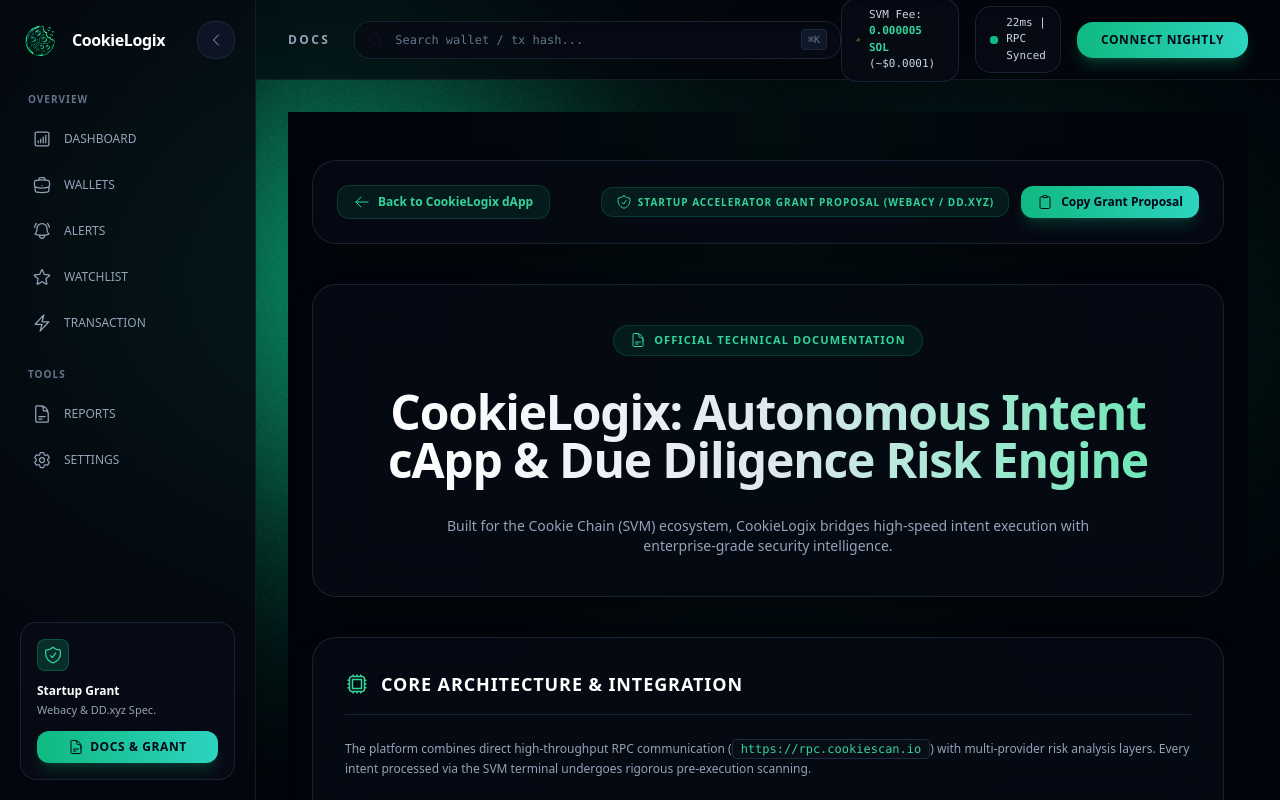
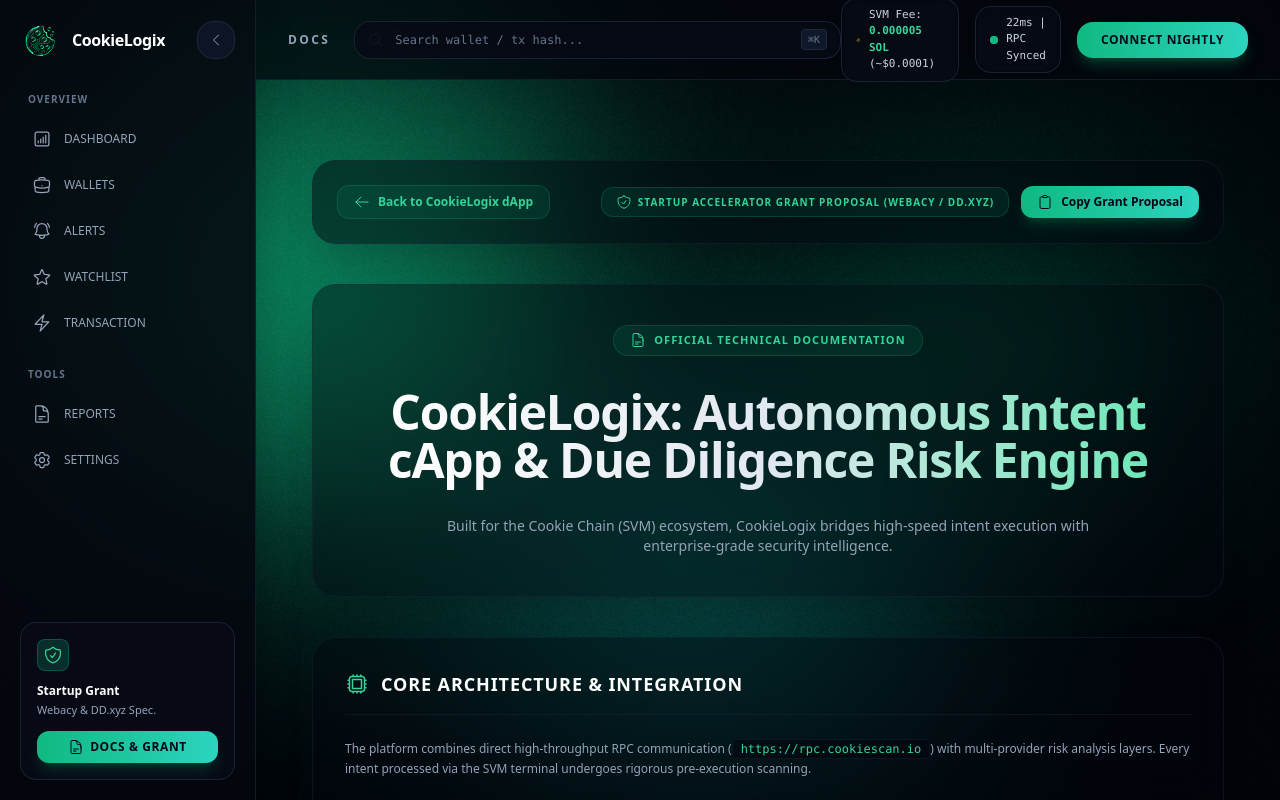
Before and after one commit to oficialponto6/cookielogix, a Next.js app: page /docs in a window 1280 px wide. Built offline with nearby package versions, Linux system fonts and the light colour scheme; what @solana/web3.js would draw is missing.

Commit message:
fix: apply app background image and glassmorphism to docs page

```diff
--- a/src/app/docs/page.tsx
+++ b/src/app/docs/page.tsx
@@ -38,13 +38,13 @@
   return (
     <div className="min-h-screen text-slate-100 font-sans relative overflow-x-hidden selection:bg-emerald-500 selection:text-slate-950 bg-[#02050b]">
 
-      {/* Background Glow & FX */}
-      <div className="absolute inset-0 bg-[radial-gradient(ellipse_at_top,_var(--tw-gradient-stops))] from-emerald-950/20 via-[#02050b] to-[#02050b] pointer-events-none z-0"></div>
+      {/* Background Image idêntica ao AppShell principal */}
+      <div className="absolute inset-0 bg-[url('/cookielogix-bg.jpg')] bg-cover bg-center bg-fixed opacity-75 pointer-events-none z-0"></div>
 
       <div className="max-w-5xl mx-auto px-6 py-12 relative z-10 space-y-10">
 
         {/* Top Navigation & Action Bar */}
-        <div className="flex flex-col sm:flex-row justify-between items-start sm:items-center bg-[#060a14]/85 backdrop-blur-3xl border border-slate-800/80 p-6 rounded-3xl gap-4 shadow-2xl">
+        <div className="flex flex-col sm:flex-row justify-between items-start sm:items-center bg-[#03060e]/50 backdrop-blur-2xl border border-slate-800/40 p-6 rounded-3xl gap-4 shadow-2xl">
           <a
             href="/"
             className="inline-flex items-center gap-2 text-xs font-bold text-emerald-400 hover:text-emerald-300 transition bg-emerald-500/10 border border-emerald-500/20 px-4 py-2 rounded-xl cursor-pointer"
@@ -67,7 +67,7 @@
         </div>
 
         {/* Hero Section */}
-        <div className="bg-[#060a14]/80 backdrop-blur-2xl border border-slate-800/80 p-10 rounded-3xl relative overflow-hidden shadow-2xl text-center space-y-6">
+        <div className="bg-[#03060e]/40 backdrop-blur-xl border border-slate-800/40 p-10 rounded-3xl relative overflow-hidden shadow-2xl text-center space-y-6">
           <div className="inline-flex items-center gap-2 bg-emerald-500/10 border border-emerald-500/20 px-4 py-1.5 rounded-full text-[11px] font-bold text-emerald-400 tracking-widest uppercase relative z-10">
             <DocumentTextIcon className="w-4 h-4 text-emerald-400" /> Official Technical Documentation
           </div>
@@ -82,18 +82,18 @@
         </div>
 
         {/* Section 2: Core Architecture */}
-        <div className="bg-[#060a14]/80 backdrop-blur-2xl border border-slate-800/80 p-8 rounded-3xl space-y-6 shadow-2xl">
-          <div className="flex items-center gap-3 border-b border-slate-800/80 pb-4">
+        <div className="bg-[#03060e]/40 backdrop-blur-xl border border-slate-800/40 p-8 rounded-3xl space-y-6 shadow-2xl">
+          <div className="flex items-center gap-3 border-b border-slate-800/40 pb-4">
             <CpuChipIcon className="w-6 h-6 text-emerald-400" />
             <h2 className="text-lg font-black text-white uppercase tracking-wider">Core Architecture & Integration</h2>
           </div>
 
           <p className="text-xs text-slate-400 leading-relaxed">
-            The platform combines direct high-throughput RPC communication (<code className="text-emerald-400 font-mono bg-[#090d18] px-2 py-0.5 rounded border border-slate-800">https://rpc.cookiescan.io</code>) with multi-provider risk analysis layers. Every intent processed via the SVM terminal undergoes rigorous pre-execution scanning.
+            The platform combines direct high-throughput RPC communication (<code className="text-emerald-400 font-mono bg-[#03060e]/60 px-2 py-0.5 rounded border border-slate-800/40">https://rpc.cookiescan.io</code>) with multi-provider risk analysis layers. Every intent processed via the SVM terminal undergoes rigorous pre-execution scanning.
           </p>
 
           <div className="grid grid-cols-1 md:grid-cols-2 gap-6 pt-2">
-            <div className="bg-[#090d18]/80 backdrop-blur-md border border-slate-800/80 p-6 rounded-2xl space-y-3 shadow-inner">
+            <div className="bg-[#03060e]/30 backdrop-blur-md border border-slate-800/30 p-6 rounded-2xl space-y-3 shadow-inner">
               <h3 className="text-sm font-black text-emerald-400 flex items-center gap-2">
                 <ShieldCheckIcon className="w-4 h-4" /> 1. Intent-Driven Engine
               </h3>
@@ -102,7 +102,7 @@
               </p>
             </div>
 
-            <div className="bg-[#090d18]/80 backdrop-blur-md border border-slate-800/80 p-6 rounded-2xl space-y-3 shadow-inner">
+            <div className="bg-[#03060e]/30 backdrop-blur-md border border-slate-800/30 p-6 rounded-2xl space-y-3 shadow-inner">
               <h3 className="text-sm font-black text-emerald-400 flex items-center gap-2">
                 <CpuChipIcon className="w-4 h-4" /> 2. Risk Intelligence Layer
               </h3>
@@ -114,21 +114,21 @@
         </div>
 
         {/* Section 3: Grant Alignment */}
-        <div className="bg-[#060a14]/80 backdrop-blur-2xl border border-slate-800/80 p-8 rounded-3xl space-y-6 shadow-2xl">
-          <div className="flex items-center gap-3 border-b border-slate-800/80 pb-4">
+        <div className="bg-[#03060e]/40 backdrop-blur-xl border border-slate-800/40 p-8 rounded-3xl space-y-6 shadow-2xl">
+          <div className="flex items-center gap-3 border-b border-slate-800/40 pb-4">
             <RocketLaunchIcon className="w-6 h-6 text-emerald-400" />
             <h2 className="text-lg font-black text-white uppercase tracking-wider">Startup Accelerator Grant Alignment (Webacy / DD.xyz)</h2>
           </div>
 
           <div className="space-y-4">
-            <div className="bg-[#090d18]/80 backdrop-blur-md border border-slate-800/80 p-5 rounded-2xl space-y-2">
+            <div className="bg-[#03060e]/30 backdrop-blur-md border border-slate-800/30 p-5 rounded-2xl space-y-2">
               <h4 className="text-xs font-black text-emerald-400 uppercase tracking-wide">Pre-Execution Protection</h4>
               <p className="text-xs text-slate-300 leading-relaxed">
                 Mitigates malicious transactions before broadcast through integrated Threat Risks and Exposure Risk APIs.
               </p>
             </div>
 
-            <div className="bg-[#090d18]/80 backdrop-blur-md border border-slate-800/80 p-5 rounded-2xl space-y-2">
+            <div className="bg-[#03060e]/30 backdrop-blur-md border border-slate-800/30 p-5 rounded-2xl space-y-2">
               <h4 className="text-xs font-black text-emerald-400 uppercase tracking-wide">Autonomous Security</h4>
               <p className="text-xs text-slate-300 leading-relaxed">
                 Fully functional risk scanner with live alerts feed, telemetry metrics, and multi-layered audit dashboards.
@@ -137,8 +137,8 @@
           </div>
         </div>
 
-        {/* 🌟 Rodapé de Agradecimento e Créditos Institucionais */}
-        <div className="bg-[#060a14]/60 backdrop-blur-xl border border-slate-800/60 p-6 rounded-2xl text-center font-mono text-xs text-slate-500 space-y-2">
+        {/* Rodapé Institucional */}
+        <div className="bg-[#03060e]/30 backdrop-blur-xl border border-slate-800/30 p-6 rounded-2xl text-center font-mono text-xs text-slate-500 space-y-2">
           <div className="flex items-center justify-center gap-2 text-emerald-400 font-bold uppercase tracking-widest text-[10px]">
             <ServerIcon className="w-3.5 h-3.5" /> Ecosystem Infrastructure & Partnerships
           </div>
```
